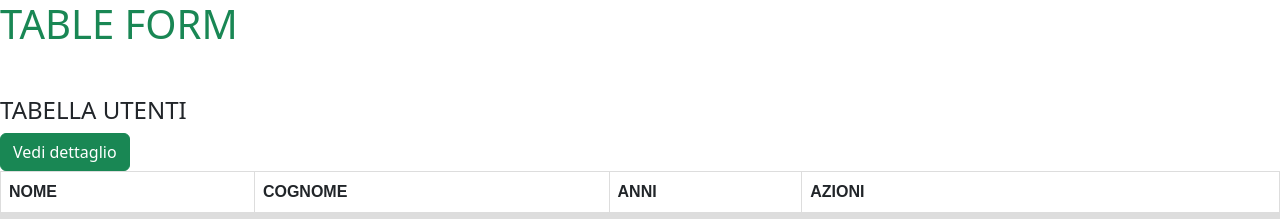
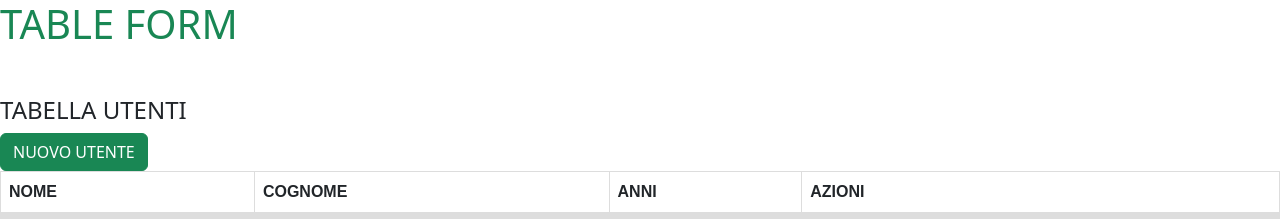
Before and after one commit to ilaria0401/table-form, an Angular app: page / in a window 1280 px wide. Shown: the top 219 px of the page. Built offline with nearby package versions, Linux system fonts and the light colour scheme.

Commit message:
MODIFICA NOME PULSANTE

```diff
--- a/src/app/app.component.html
+++ b/src/app/app.component.html
@@ -1,7 +1,7 @@
 <h1 class="text-success">TABLE FORM</h1>
 
 <h4 class="mt-5">TABELLA UTENTI</h4>
-<button class="btn btn-success" (click)="apriModalInserimento()">Vedi dettaglio</button>
+<button class="btn btn-success" (click)="apriModalInserimento()">NUOVO UTENTE</button>
 <table>
   <tr>
     <th>NOME</th>
@@ -21,7 +21,7 @@
 
 <ng-template #modalDettaglio>
   <div class="modal-header">
-    <h5>Dettaglio utente</h5>
+    <h5>AGGIUNGI</h5>
   </div>
 
   <div class="modal-body">
```
